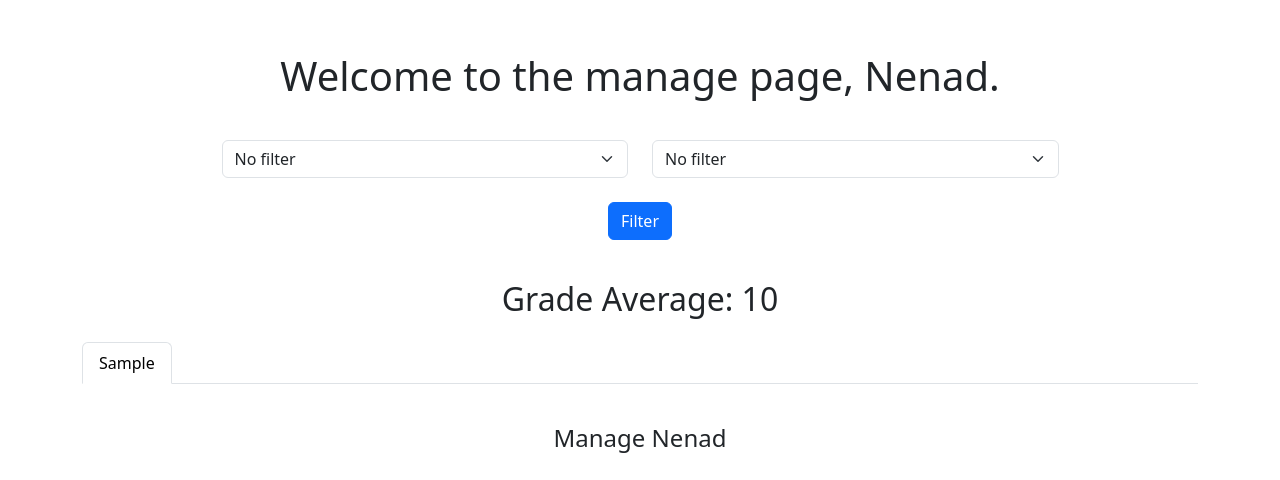
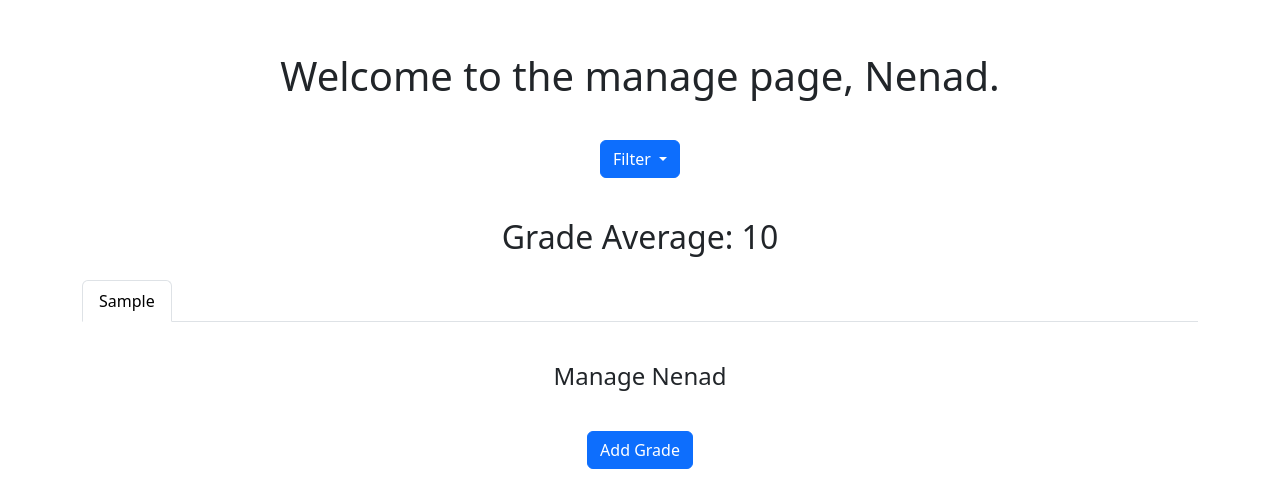
Before and after one commit to SharpieGod/WebCompetition, a Flask app: template website/templates/manage.html in a window 1280 px wide. Shown: the part 56-536 px from the top of the page. Run offline with Flask 3, Linux system fonts and the light colour scheme; the template is opened without the code that fills it: values that come from a table or form of the project are taken from there, most other values are stand-ins (such as "Sample title", 1, 10 or a date in 2020); some libraries are stand-ins or nearby versions.

Commit message:
daedjvalkvjd

```diff
--- a/website/templates/edit-grade.html
+++ b/website/templates/edit-grade.html
@@ -49,7 +49,7 @@ content %}
         >
       </div>
       <div class="col">
-        <button type="submit" class="btn btn-primary mt-4">Edit Grade</button>
+        <button type="submit" class="btn btn-primary mt-4">Save</button>
       </div>
     </div>
   </div>
--- a/website/templates/manage.html
+++ b/website/templates/manage.html
@@ -3,27 +3,33 @@
 <h1 class="py-4 my-1 text-center mb-3">
   Welcome to the manage page, {{ user.first_name }}.<br />
 </h1>
-<form method="POST" class="w-75 mx-auto">
-  <div class="row">
-    <div class="col">
+<div class="dropdown mx-auto text-center" align="center">
+  <button
+    type="button"
+    class="btn btn-primary dropdown-toggle"
+    data-bs-toggle="dropdown"
+    aria-expanded="false"
+    data-bs-auto-close="outside"
+  >
+    Filter
+  </button>
+  <form method="POST" class="w-50 mx-auto dropdown-menu p-3">
     <select
       name="subject_filter"
-        class="form-select"
+      class="form-select mb-3"
       aria-label="Select Subject Filter"
     >
       {% if subject_filter != "" %}
       <option value="" selected>No filter</option>
       {% else %}
       <option value="">No filter</option>
-        {% endif %} {% for subject in subjects %} {% if subject ==
-        subject_filter %}
+      {% endif %} {% for subject in subjects %} {% if subject == subject_filter
+      %}
       <option value="{{ subject }}" selected>{{ subject }}</option>
       {% else %}
       <option value="{{ subject }}">{{ subject }}</option>
       {% endif %} {% endfor %}
     </select>
-    </div>
-    <div class="col">
     <select
       name="grade_filter"
       class="form-select"
@@ -33,20 +39,21 @@
       <option value="" selected>No filter</option>
       {% else %}
       <option value="">No filter</option>
-        {% endif %} {% for grade_option in grade_options %} {% if grade_option
-        == grade_filter %}
+      {% endif %} {% for grade_option in grade_options %} {% if grade_option ==
+      grade_filter %}
       <option value="{{ grade_option }}" selected>{{ grade_option }}</option>
       {% else %}
       <option value="{{ grade_option }}">{{ grade_option }}</option>
       {% endif %} {% endfor %}
     </select>
-    </div>
-  </div>
+
     <br />
     <div align="center">
       <button type="submit" class="btn btn-primary">Filter</button>
     </div>
   </form>
+</div>
+
 <br />
 <h4 class="fs-2 text-center my-3">Grade Average: {{ grade_avg }}</h4>
 <ul class="nav nav-tabs my-4">
```
Lines whose indentation alone changed are shown as unchanged.
